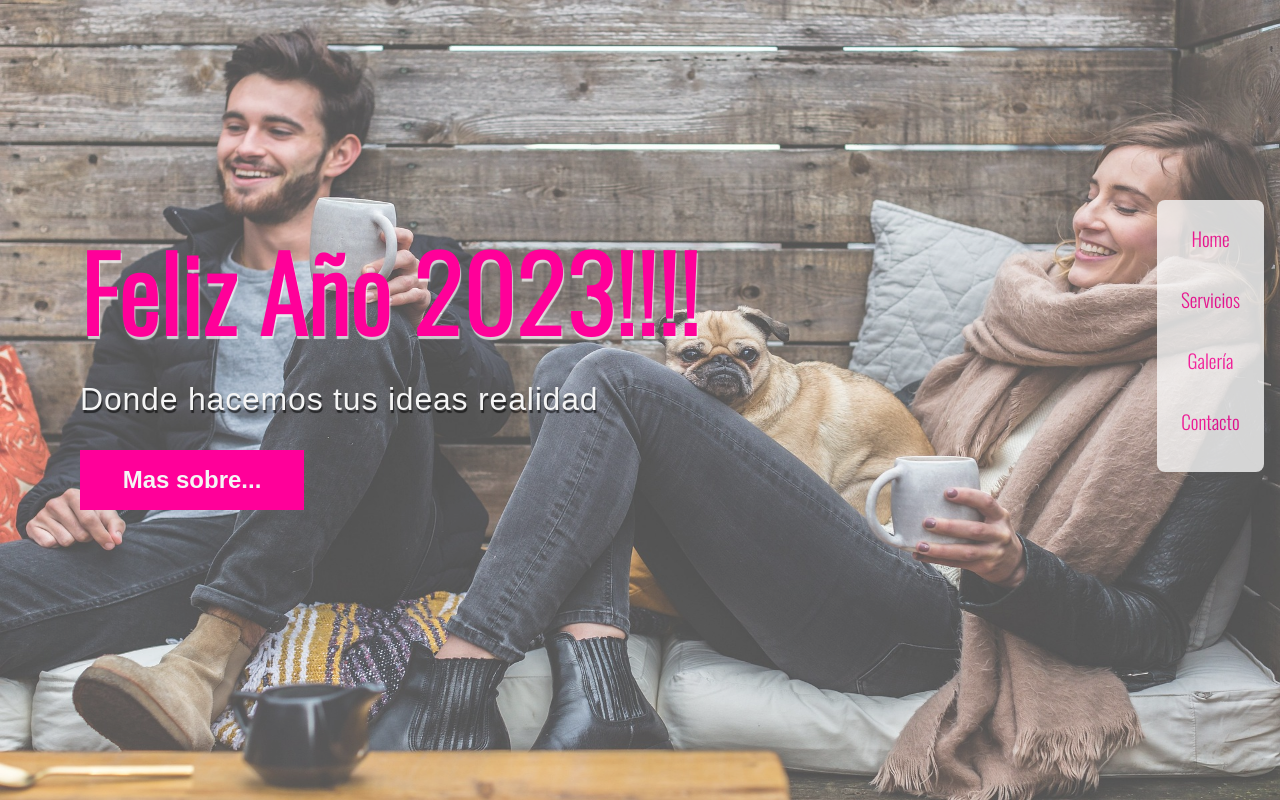
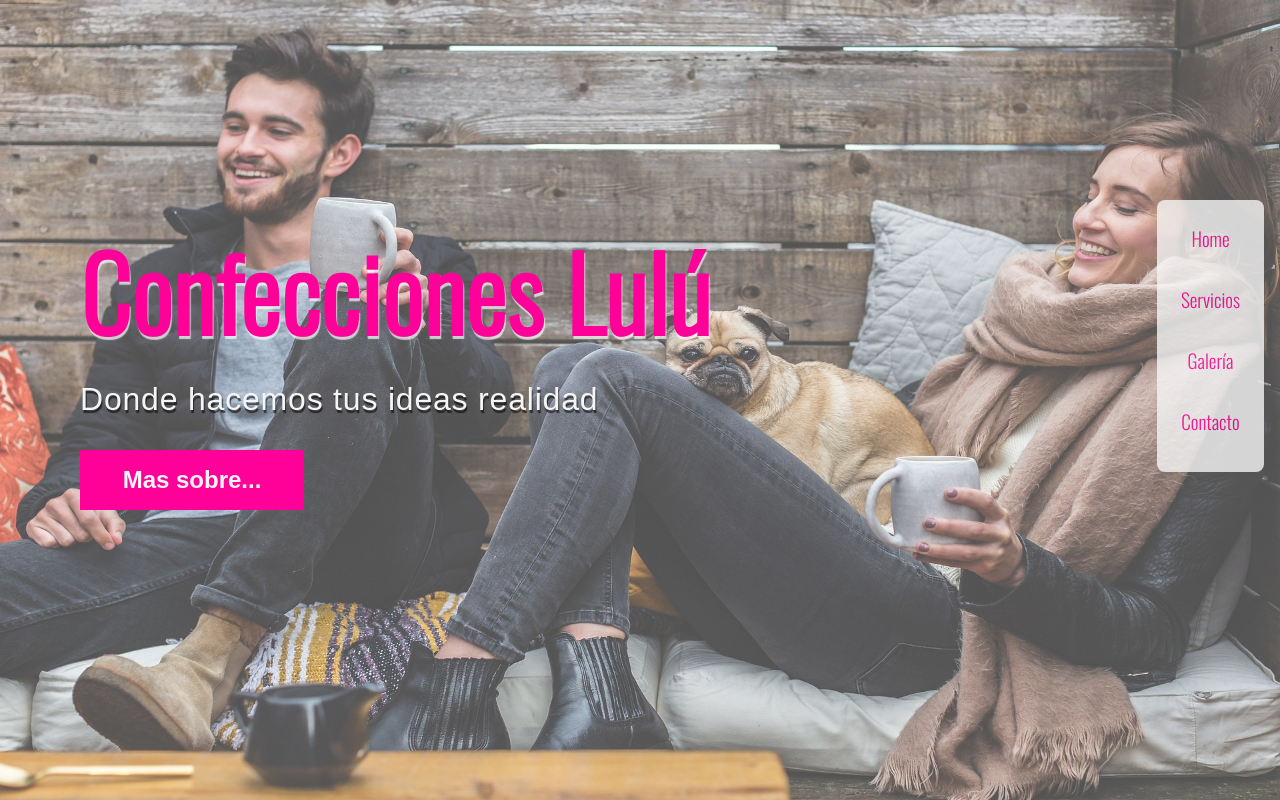
Before and after one commit to brimanz/lulu_web, a React (Vite) app: page / in a window 1280 px wide. Built offline with nearby package versions, Linux system fonts and the light colour scheme.

Commit message:
fix header title

```diff
--- a/src/components/header/Header.jsx
+++ b/src/components/header/Header.jsx
@@ -8,7 +8,7 @@ const Header = ({imageSrc}) =>{
 			<ImgBg src={imageSrc}/>
 
 			<Content>
-				<Title>Feliz Año 2023!!!!</Title>
+				<Title>Confecciones Lulú</Title>
 				<Subtitle>Donde hacemos tus ideas realidad</Subtitle>
 
 				<Button>Mas sobre...</Button>
```
